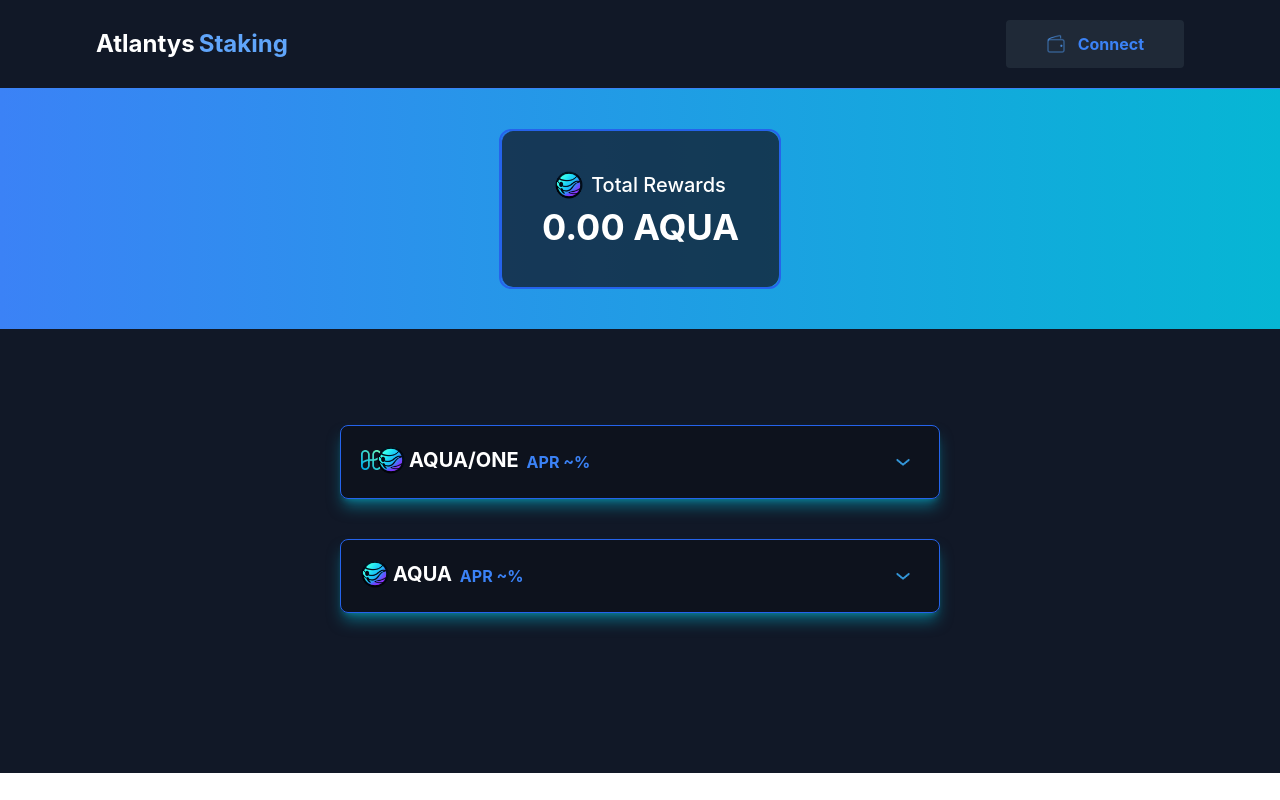
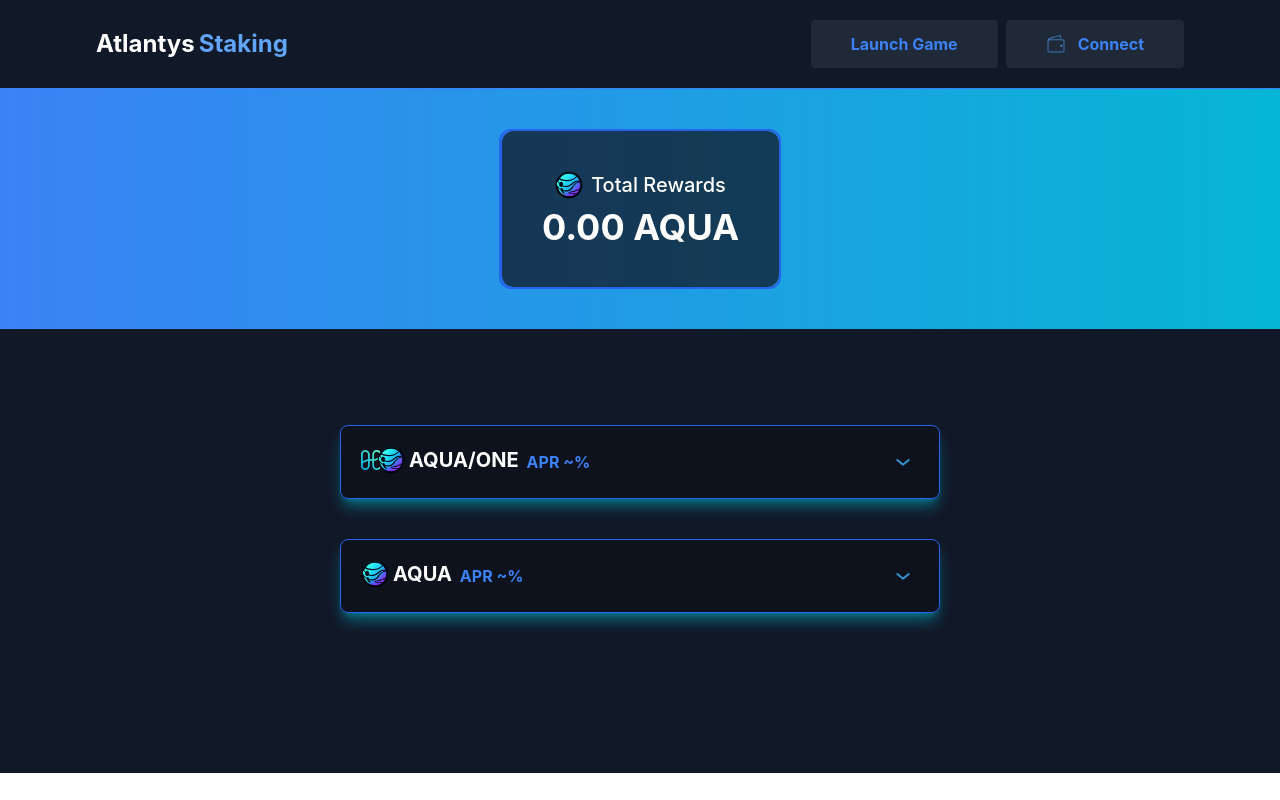
Before and after one commit to Atlantys-Oceans-of-Harmony/Staking-Frontend, a React (Create React App) app: page / in a window 1280 px wide. Built offline with nearby package versions, Linux system fonts and the light colour scheme.

Commit message:
Update messages

```diff
--- a/package.json
+++ b/package.json
@@ -1,7 +1,7 @@
 {
   "name": "atlantys_staking",
   "version": "0.1.0",
-  "homepage": "./",
+  "homepage": "/staking",
   "private": true,
   "dependencies": {
     "@fortawesome/fontawesome-svg-core": "^6.1.1",
--- a/src/Components/Header.js
+++ b/src/Components/Header.js
@@ -15,6 +15,14 @@ export default function Header() {
           {/* <img src="./logo.png" className="w-60" /> */}
           Atlantys <span className="text-blue-400 ml-1"> Staking</span>
         </a>
+        <div className="md:flex items-center">
+          <a
+            class="font-bold mr-2 text-blue-500 inline-flex items-center bg-gray-800 border-0 py-3 px-10 focus:outline-none hover:bg-gray-700 rounded text-base mt-4 md:mt-0"
+            href="https://atlantys.one/map"
+            target={"_blank"}
+          >
+            Launch Game
+          </a>
           <button
             class="font-bold text-blue-500 inline-flex items-center bg-gray-800 border-0 py-3 px-10 focus:outline-none hover:bg-gray-700 rounded text-base mt-4 md:mt-0"
             onClick={account ? () => {} : connectWallet}
@@ -23,6 +31,7 @@ export default function Header() {
             {account ? formatAddress(account) : "Connect"}
           </button>
         </div>
+      </div>
     </header>
   );
 }
--- a/src/Pages/Staking.js
+++ b/src/Pages/Staking.js
@@ -214,6 +214,7 @@ const StakingCard = () => {
                           </span>
                         </div>
                         <div>
+
                           <button
                             class="font-bold text-blue-500 inline-flex items-center bg-gray-800 border-0 py-1 px-2 focus:outline-none hover:bg-gray-700 rounded mt-4 md:mt-0"
                             onClick={handleMaxStake}
@@ -672,17 +673,20 @@ const SingleStakingCard = () => {
                             {parseFloat(balanceSingle).toFixed(4)} AQUA
                           </span>
                         </div>
-                        <div>
+                        <div className="flex items-center">
+
                           <button
                             class="font-bold text-blue-500 inline-flex items-center bg-gray-800 border-0 py-1 px-2 focus:outline-none hover:bg-gray-700 rounded mt-4 md:mt-0"
                             onClick={handleMaxStake}
                           >
-                            <img src="/wallet.png" className="w-4 mr-1" />
+                            <img src="./wallet.png" className="w-4 mr-1" />
                             Max
                           </button>
                         </div>
                       </div>
-                      <div className="flex gap-5 mt-10 justify-center">
+                      <div className="mt-10 text-sm">Deposit Fee: 2% sent to burn wallet</div>
+
+                      <div className="flex gap-5 mt-2 justify-center">
                         <button
                           class="font-medium text-blue-500 inline-flex items-center bg-gray-800 border-0 py-2 px-6 focus:outline-none hover:bg-gray-700 rounded text-base mt-4 md:mt-0"
                           onClick={handleApprove}
@@ -735,7 +739,7 @@ const SingleStakingCard = () => {
                             </svg>
                           ) : (
                             <>
-                              <img src="/wallet.png" className="w-5 mr-3" />
+                              <img src="./wallet.png" className="w-5 mr-3" />
                               Stake
                             </>
                           )}
@@ -762,12 +766,13 @@ const SingleStakingCard = () => {
                             {parseFloat(tokensStakedSingle).toFixed(4)} AQUA
                           </span>
                         </div>
-                        <div>
+                        <div className="flex items-center">
+
                           <button
                             class="font-bold text-blue-500 inline-flex items-center bg-gray-800 border-0 py-1 px-2 focus:outline-none hover:bg-gray-700 rounded mt-4 md:mt-0"
                             onClick={handleMaxUnstake}
                           >
-                            <img src="/wallet.png" className="w-4 mr-1" />
+                            <img src="./wallet.png" className="w-4 mr-1" />
                             Max
                           </button>
                         </div>
```
Lines whose indentation alone changed are shown as unchanged.
